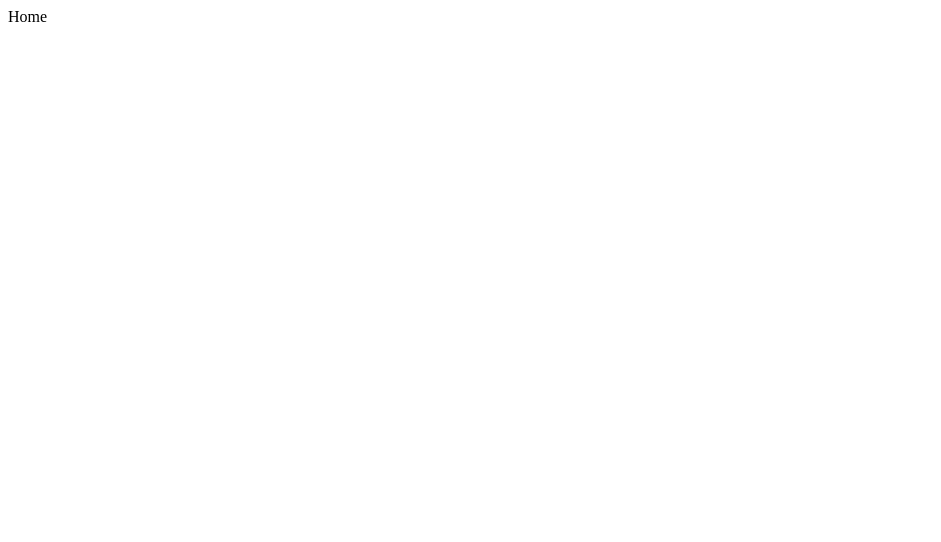
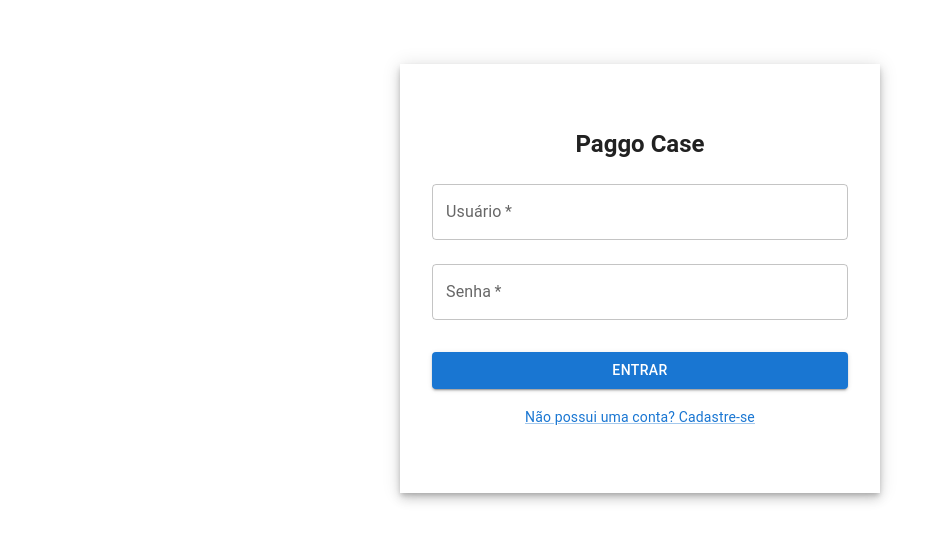
Before and after one commit to issitarual/Paggo-case, a Next.js app in the folder paggo-front/: page / in a window 1280 px wide. Shown: the top 542 px of the page, without its empty margins (0-941 px from the left). Built offline with nearby package versions, Linux system fonts and the light colour scheme.

Commit message:
feat: add register page

```diff
--- a/paggo-front/src/app/Login.tsx
+++ b/paggo-front/src/app/Login.tsx
@@ -9,14 +9,15 @@ import { useRouter } from "next/navigation";
 import { useEffect, useState } from "react";
 
 import {
-  USER_TYPE,
   SIGN_UP_COMMAND as SIGN_UP,
+  SIGN_IN_COMMAND as SIGN_IN,
   SIGN_IN_SUBMIT_BUTTON,
   MISSING_INFORMATION_SIGN_FORM,
   USERNAME,
   PASSWORD,
   ROUTE,
   ERROR_FORM,
+  SIGN_UP_SUBMIT_BUTTON,
 } from "@/helpers/constants";
 import Logo from "@/components/Logo";
 
@@ -27,11 +28,11 @@ import InputField from "@/components/InputField";
 
 export default function Login() {
   const router = useRouter();
-  const { setUserId, loading, setLoading } =
-    useGlobalContext();
+  const { setUserId, loading, setLoading } = useGlobalContext();
 
   const [usuário, setUsuário] = useState("");
   const [senha, setSenha] = useState("");
+  const [isLogin, setLogin] = useState(true);
 
   const handleSubmit = async (e: React.SyntheticEvent) => {
     setLoading(true);
@@ -52,7 +53,7 @@ export default function Login() {
     setUserId(user?.id);
     setLoading(false);
 
-    router.push(ROUTE.HOME);
+    isLogin ? router.push(ROUTE.HOME) : setLogin(!isLogin);
   };
 
   useEffect(() => {
@@ -111,9 +112,19 @@ export default function Login() {
                   sx={{ mt: 3, mb: 2 }}
                   disabled={loading}
                 >
-                  {loading ? <ThreeDotsLoading /> : SIGN_IN_SUBMIT_BUTTON}
+                  {loading ? (
+                    <ThreeDotsLoading />
+                  ) : isLogin ? (
+                    SIGN_IN_SUBMIT_BUTTON
+                  ) : (
+                    SIGN_UP_SUBMIT_BUTTON
+                  )}
                 </Button>
-                <SignSubmitButton route={ROUTE.SIGN_UP} command={SIGN_UP} />
+                <SignSubmitButton
+                  command={isLogin ? SIGN_UP : SIGN_IN}
+                  setLogin={setLogin}
+                  isLogin={isLogin}
+                />
               </Box>
             </Box>
           </Grid>
--- a/paggo-front/src/app/Register.tsx
+++ /dev/null
@@ -1,5 +0,0 @@
-export default function Register() {
-    return(
-        <>Register</>
-    )
-}
--- a/paggo-front/src/components/SignSubmitButton.tsx
+++ b/paggo-front/src/components/SignSubmitButton.tsx
@@ -1,14 +1,21 @@
 import { Grid, Link } from "@mui/material";
 import { useRouter } from "next/navigation";
+import { Dispatch, SetStateAction } from "react";
 
-export default function SignSubmitButton({route, command}: { route: string; command: string; }) {
-  const router = useRouter();
-
+export default function SignSubmitButton({
+  setLogin,
+  isLogin,
+  command,
+}: {
+  setLogin: Dispatch<SetStateAction<boolean>>;
+  isLogin: boolean;
+  command: string;
+}) {
   return (
     <Grid container alignItems="center" justifyContent="center">
       <Grid item>
         <Link
-          onClick={() => router.push(route)}
+          onClick={() => setLogin(!isLogin)}
           variant="body2"
           sx={{ cursor: "pointer" }}
         >
--- a/paggo-front/src/pages/index.tsx
+++ b/paggo-front/src/pages/index.tsx
@@ -1,9 +1,10 @@
-import Home from "../app/Home";
+
+import Login from "@/app/Login";
 
 export default function HomePage() {
   return (
     <>
-      <Home/>
+      <Login/>
     </>
   );
 }
--- a/paggo-front/src/pages/login/index.tsx
+++ b/paggo-front/src/pages/login/index.tsx
@@ -1,10 +1,10 @@
 "use client";
-import Login from "@/app/Login";
+import Home from "@/app/Home";
 
 export default function HomePage() {
   return (
     <>
-      <Login/>
+      <Home />
     </>
   );
 }
```
Also changed, not shown: paggo-front/src/pages/register/index.tsx (deleted, +0 -10 lines).
